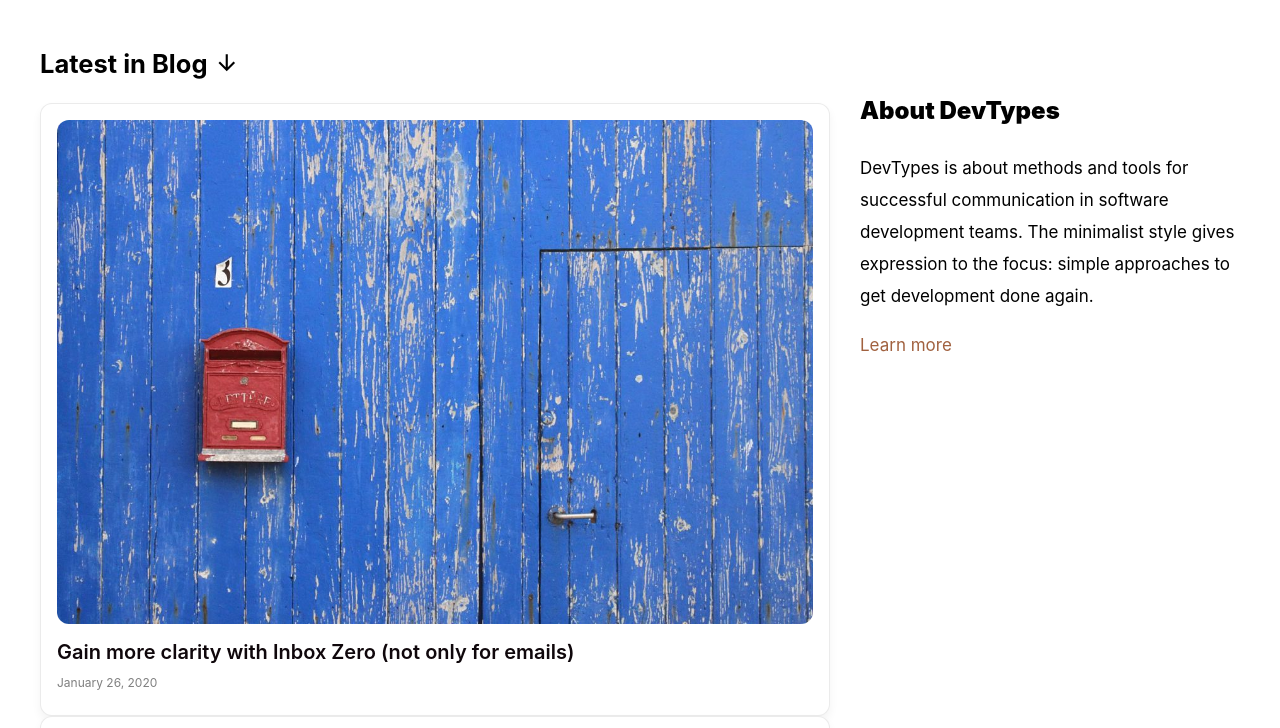
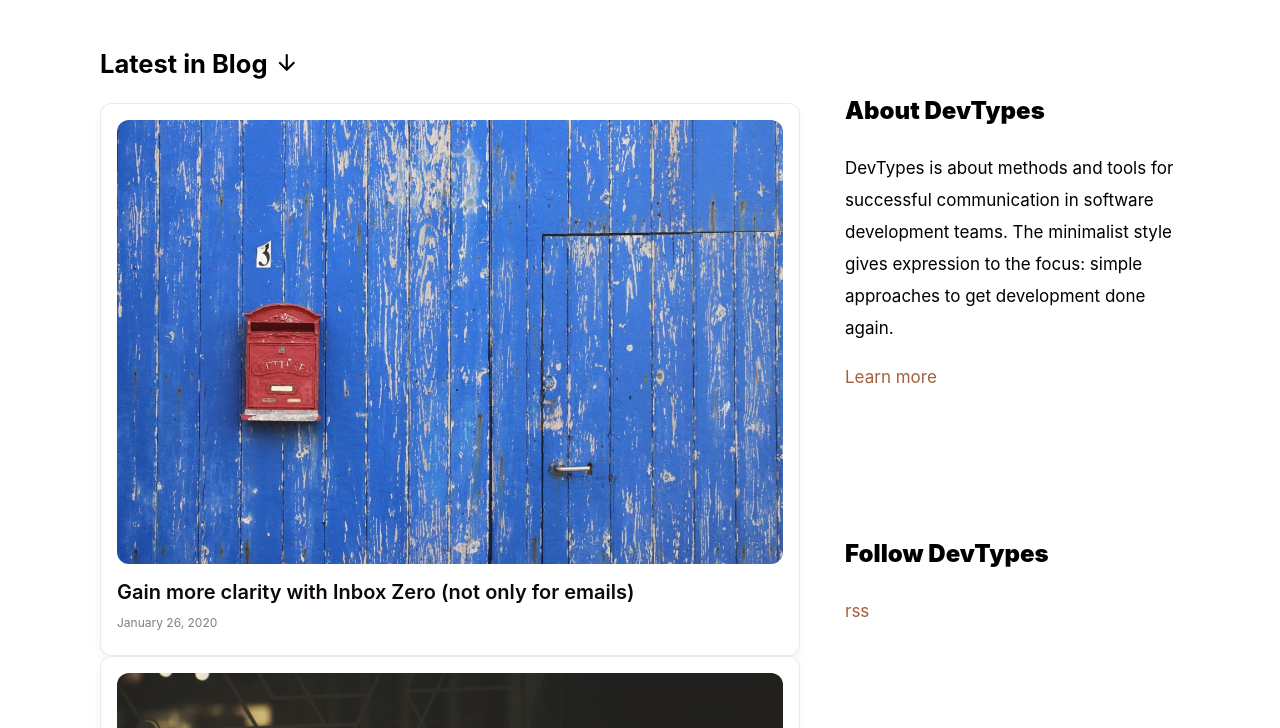
Before and after one commit to marcogerstmann/devtypes-com, a Gatsby site: page / in a window 1280 px wide. Shown: the part 72-800 px from the top of the page. Built offline with nearby package versions, Linux system fonts and the light colour scheme; Gatsby itself is replaced by a stand-in of ours; some packages are replaced by stand-ins of ours.

Commit message:
Add sidebar with widgets (#4)
* add sidebar and widgets

* stylings

* add container back

* remove home page template, add index page

* order widgets

Co-authored-by: Marco Gerstmann <m.gerstmann@mailbox.org>

```diff
--- a/src/assets/scss/_theme-variables.scss
+++ b/src/assets/scss/_theme-variables.scss
@@ -13,6 +13,7 @@ $breakpoint-xl: 1200px;
 
   --primary-color: #5c2941;
 
+  --header-nav-bg-color: #fff;
   --header-brand-color: #222;
   --header-nav-color: #000;
   --header-nav-hover-color: #999;
--- a/src/assets/scss/style.scss
+++ b/src/assets/scss/style.scss
@@ -63,6 +63,7 @@
       .icon-menu-close {
         display: none;
       }
+
       .menu-trigger.is-active {
         .icon-menu-line {
           display: none;
@@ -72,43 +73,43 @@
           display: flex;
         }
       }
+
       .menu-trigger.is-active + ul {
         display: block;
       }
+
       ul {
         display: none;
         position: absolute;
         right: 0;
         top: 100%;
         z-index: 1;
-        background: #421e2f;
+        background: var(--header-nav-bg-color);
         width: 100%;
         max-width: 320px;
         border-radius: 0 0 0 12px;
         overflow: hidden;
       }
+
       ul li {
         display: block;
         margin-left: 0;
       }
+
       a {
         display: block;
         padding: 20px;
       }
+
       a:hover {
-        background-color: #29121d;
+        color: var(--header-nav-hover-color);
       }
     }
   }
 }
 
-.container {
-  margin: 0 auto;
-  max-width: 1240px;
-  padding: 0 20px;
-}
-
-.home-banner {
+.sidebar {
+  .widget {
     padding: 60px 0;
     align-items: center;
 
@@ -119,16 +120,19 @@
       font-weight: 900;
     }
 
-  .description {
-    margin-bottom: 30px;
-  }
-
     @media (max-width: $breakpoint-md) {
       padding-top: 30px;
       > div:nth-child(1) {
         padding-bottom: 30px;
       }
     }
+  }
+}
+
+.container {
+  margin: 0 auto;
+  max-width: 1240px;
+  padding: 0 20px;
 }
 
 .home-posts {
--- a/src/components/layout/layout.tsx
+++ b/src/components/layout/layout.tsx
@@ -1,11 +1,12 @@
 import * as React from 'react';
+import { FunctionComponent } from 'react';
 import { useStaticQuery, graphql } from 'gatsby';
+import Navigation from './navigation';
 import Header from './header';
 import Logo from './logo';
-import Navigation from './navigation';
 import Footer from './footer';
+import Sidebar from './sidebar';
 import '../../assets/scss/style.scss';
-import { FunctionComponent } from 'react';
 
 const Layout: FunctionComponent<any> = ({ children, className }) => {
   const { site } = useStaticQuery(query);
@@ -17,7 +18,18 @@ const Layout: FunctionComponent<any> = ({ children, className }) => {
         <Logo title={siteTitle}/>
         <Navigation/>
       </Header>
-      <main className={'container ' + className}>{children}</main>
+
+      <main className="container">
+        <div className="row">
+          <div className="col-md-8">
+            <main className={'container ' + className}>{children}</main>
+          </div>
+          <div className="col-md-4">
+            <Sidebar/>
+          </div>
+        </div>
+      </main>
+
       <Footer/>
     </div>
   );
--- /dev/null
+++ b/src/components/layout/sidebar.tsx
@@ -0,0 +1,39 @@
+import * as React from 'react';
+import { FunctionComponent } from 'react';
+import { graphql, useStaticQuery } from 'gatsby';
+import Widget from '../../templates/widget';
+
+const Sidebar: FunctionComponent = () => {
+  const data = useStaticQuery(widgetsQuery);
+  const { edges } = data.allMarkdownRemark;
+
+  const widgets = edges
+    .map(({ node }) => <Widget key={node.id} title={node.frontmatter.title} htmlContent={node.html}/>);
+
+  return (
+    <div className="sidebar">
+      {widgets}
+    </div>
+  );
+};
+
+export default Sidebar;
+
+export const widgetsQuery = graphql`
+  query WidgetsQuery {
+    allMarkdownRemark(
+      sort: { order: ASC, fields: [frontmatter___order] }
+      filter: { frontmatter: { template: { eq: "widget" } } }
+    ) {
+      edges {
+        node {
+          id
+          html
+          frontmatter {
+            title
+          }
+        }
+      }
+    }
+  }
+`;
--- a/src/content/widgets/about-devtypes.md
+++ b/src/content/widgets/about-devtypes.md
@@ -1,7 +1,8 @@
 ---
-template: home-page
+template: widget
 slug: /
 title: About DevTypes
+order: 1
 ---
 
 DevTypes is about methods and tools for successful communication in software development teams. The minimalist style gives expression to the focus: simple approaches to get development done again.
--- /dev/null
+++ b/src/content/widgets/follow-devtypes.md
@@ -0,0 +1,8 @@
+---
+template: widget
+slug: /
+title: Follow DevTypes
+order: 2
+---
+
+[rss](/feed)
--- /dev/null
+++ b/src/pages/index.tsx
@@ -0,0 +1,14 @@
+import * as React from 'react'
+import { FunctionComponent } from 'react';
+import SEO from '../components/seo';
+import BlogListHome from '../components/blog/blog-list-home';
+import Layout from '../components/layout/layout';
+
+const IndexPage: FunctionComponent = () => (
+  <Layout>
+    <SEO/>
+    <BlogListHome/>
+  </Layout>
+);
+
+export default IndexPage;
--- a/src/templates/home-page.tsx
+++ /dev/null
@@ -1,44 +0,0 @@
-import * as React from 'react';
-import { FunctionComponent } from 'react';
-import { graphql } from 'gatsby';
-import Layout from '../components/layout/layout';
-import BlogListHome from '../components/blog/blog-list-home';
-import SEO from '../components/seo';
-
-const HomePage: FunctionComponent<any> = ({ data }) => {
-  const { markdownRemark } = data;
-  const { frontmatter, html } = markdownRemark;
-  return (
-    <Layout>
-      <SEO/>
-      <div className="row">
-        <div className="col-md-8">
-          <BlogListHome/>
-        </div>
-        <div className="col-md-4">
-          <div className="home-banner">
-            <h1 className="title">{frontmatter.title}</h1>
-            <div
-              className="description"
-              dangerouslySetInnerHTML={{ __html: html }}
-            />
-          </div>
-        </div>
-      </div>
-    </Layout>
-  );
-};
-
-export default HomePage;
-
-export const pageQuery = graphql`
-  query HomeQuery($id: String!) {
-    markdownRemark(id: { eq: $id }) {
-      id
-      html
-      frontmatter {
-        title
-      }
-    }
-  }
-`;
--- /dev/null
+++ b/src/templates/widget.tsx
@@ -0,0 +1,21 @@
+import * as React from 'react';
+import { FunctionComponent } from 'react';
+
+interface Props {
+  title: string;
+  htmlContent: string;
+}
+
+const Widget: FunctionComponent<Props> = ({ title, htmlContent }) => {
+  return (
+    <div className="widget">
+      <h1 className="title">{title}</h1>
+      <div
+        className="description"
+        dangerouslySetInnerHTML={{ __html: htmlContent }}
+      />
+    </div>
+  );
+};
+
+export default Widget;
```
Lines whose indentation alone changed are shown as unchanged.
